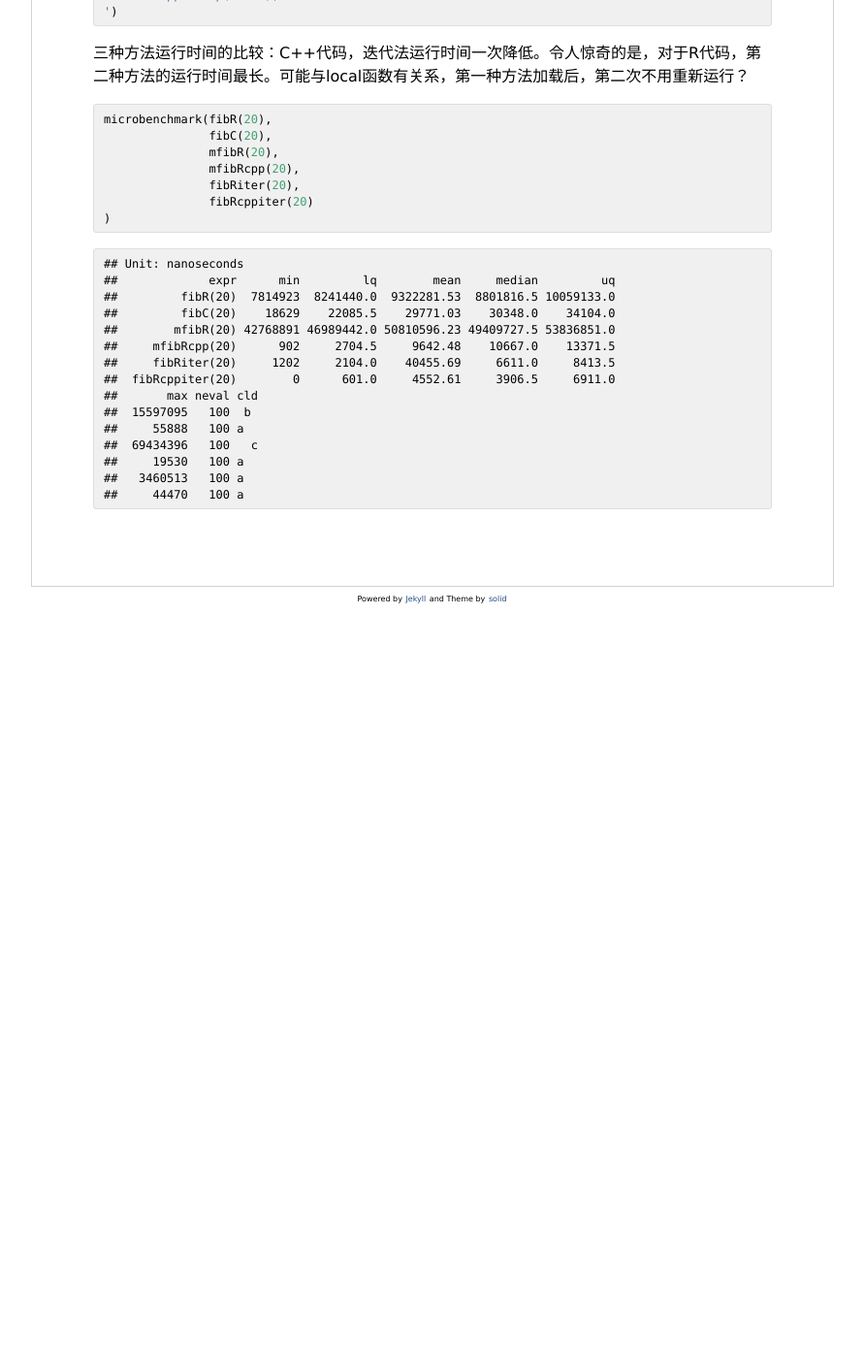
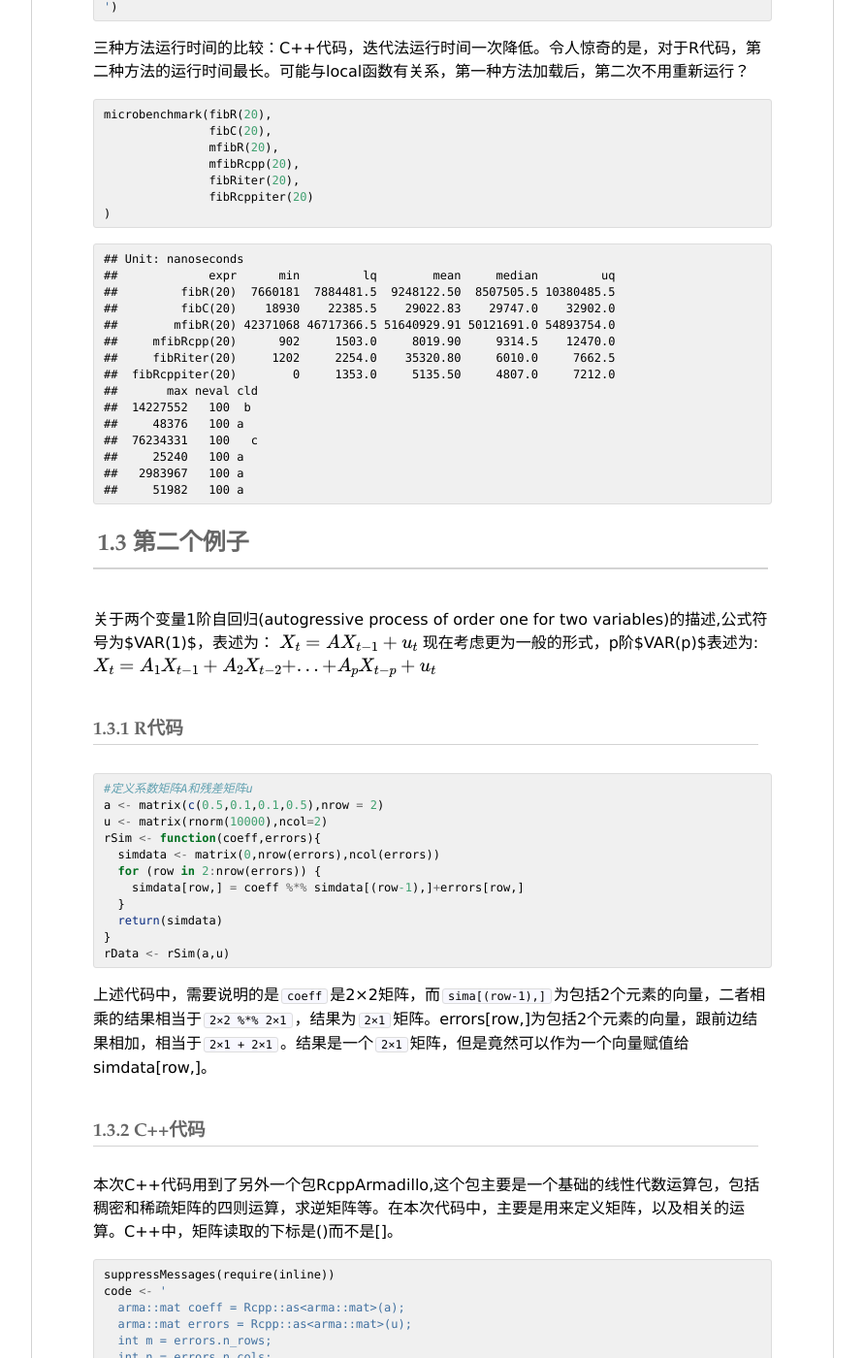
Before and after one commit to luansheng/luansheng.github.io, a Jekyll site: the page built from images/2017-06-07-Rcpp-Chapter1-Notes.md, in a window 1280 px wide and 1400 px high, scrolled down 6276 px. Shown: the whole window at 97% size, without its empty margins (194-1085 px from the left). Built offline with Jekyll 4.4.1, drawn with Linux system fonts in a browser that asks for light colours; our own code applies the rules of GitHub Pages for plain Markdown files; formulas are drawn with MathJax 3; before the commit the page ends 6906 px from its top, so only the background shows below that; some of the changed text lies outside the part shown.

Commit message:
finish Chapter1.Rmd

````diff
--- a/images/2017-06-07-Rcpp-Chapter1-Notes.md
+++ b/images/2017-06-07-Rcpp-Chapter1-Notes.md
@@ -1,8 +1,8 @@
-Rcpp读书笔记：第一章Rcpp简介
-================
+# Rcpp读书笔记：第一章Rcpp简介
 
-1.1 背景：从R到C++
-------------------
+
+
+## 1.1 背景：从R到C++
 
 R语言是从S语言进化来的，R和S语言近三十年来一直在进化。举例说明，R语言通过S3和S4类系统实现面向对象特性，也包括新的参考类(reference class)。这种进化，有时候让新手看起来更加复杂（perplexing），也会让中高级开发者感觉语言特性的不连续。巧合的是（Coincidentally），C++也存在同样的问题。
 
@@ -10,19 +10,19 @@
 
 下边是一个例子,数据来自美国黄石公园老忠实喷泉（Old Faithful Geyser）的喷发和等待时间。喷发时间的密度函数曲线见下图。
 
-``` r
+```r
 xx <- faithful$eruptions
 fit <- density(xx)
 plot(fit)
 ```
 
-![图1 老忠实泉喷发时间密度曲线](2017-06-07-Rcpp-Chapter1-Notes_files/figure-markdown_github/simpleR-1.png)
+![图1 老忠实泉喷发时间密度曲线](2017-06-07-Rcpp-Chapter1-Notes_files/figure-html/simpleR-1.png)
 
 语言完美的展示了R的面向对象特性，利用plot函数，可以直接对函数density的返回结果**fit**进行图形绘制。
 
 接下来展示的代码，说实话没怎么看懂。
 
-``` r
+```r
 xx <- faithful$eruptions
 fit1 <- density(xx)
 fit2 <- replicate(10000,
@@ -39,29 +39,28 @@
 lines(fit1)
 ```
 
-![图2 Bootstrap 置信区间](2017-06-07-Rcpp-Chapter1-Notes_files/figure-markdown_github/bootstrap-1.png)
+![图2 Bootstrap 置信区间](2017-06-07-Rcpp-Chapter1-Notes_files/figure-html/bootstrap-1.png)
 
-3-6行执行一个最小型的bootstrap抽样。replicate函数对第二个参数重复了10000次。 第二个参数是一个代码段，包含了2个命令。
+3-6行执行一个最小型的bootstrap抽样。replicate函数对第二个参数重复了10000次。
+第二个参数是一个代码段，包含了2个命令。
 
-``` r
+```r
 x <- sample(xx,replace=TRUE);
 ```
-
-第一个命令，主要是进行重复抽样，构建一个新的数据集，主要是次序不一样。 第二个命令密度函数。其他就看不下去了，应该要看一下bootstrap的原理才会明白。
+第一个命令，主要是进行重复抽样，构建一个新的数据集，主要是次序不一样。
+第二个命令密度函数。其他就看不下去了，应该要看一下bootstrap的原理才会明白。
 
 R内部执行的关键是它的核心解释器，扩展机制通过C语言执行。C语言的关键特性是可扩展性，通过外部库和外部模块完成。Rcpp的主要优势是，可以替代C，快速的写R的扩展。
 
-1.2 第一个例子
---------------
+## 1.2 第一个例子
 
 斐波那契（Fibonacci）数列，就是一个递归序列，从第三个数开始，是前两个数的和。公式为：
-*F*<sub>*n*</sub> = *F*<sub>*n* − 1</sub> + *F*<sub>*n* − 2</sub>
+$$F_{n}=F_{n-1}+F_{n-2}$$
 
 ### 1.2.1 Fibonacci的R版本
-
 计算函数可以定义为：
 
-``` r
+```r
 fibR <- function(n) {
   if(n==0) return(0)
   if(n==1) return(1)
@@ -71,11 +70,12 @@
 
 上述函数并没有进行优化，没有对输入值进行判断，也不是特别有效率。譬如输入5，那么会计算fibR(4)和fibR(3)，但是等到fibR(4)的时候，会计算fibR(3)和fibR(2),fibR(3)被计算了2次。
 
+
 ### 1.2.3 Fibonacci的C++版本
-
 令人惊喜的是，可以在Rcmd中调用Rcpp执行C++代码。通过在chunk头中定义`engine="Rcpp"`或者直接用`{Rcpp}`表示。
 
-``` cpp
+
+```cpp
 #include <Rcpp.h>
 using namespace Rcpp;
 
@@ -85,10 +85,10 @@
     return (fibC(x - 1)) + fibC(x - 2);
 }
 ```
+上述代码是在R中调用C++代码的一种形式。还有另外一种形式，说实话，没怎么看懂。
+对比一下这两个函数的性能，主要是通过**microbenchmark**包来进行。
 
-上述代码是在R中调用C++代码的一种形式。还有另外一种形式，说实话，没怎么看懂。 对比一下这两个函数的性能，主要是通过**microbenchmark**包来进行。
-
-``` r
+```r
 library(microbenchmark)
 microbenchmark(
   fibR(20),
@@ -96,21 +96,22 @@
 )
 ```
 
-    ## Unit: microseconds
-    ##      expr     min        lq      mean   median        uq      max neval
-    ##  fibR(20) 8088.05 8748.9335 9800.5846 9475.320 10210.119 16852.46   100
-    ##  fibC(20)   19.23   21.6345   38.5207   29.296    34.254   932.96   100
-    ##  cld
-    ##    b
-    ##   a
-
+```
+## Unit: microseconds
+##      expr      min       lq       mean   median        uq       max neval
+##  fibR(20) 7653.270 8063.111 8508.27239 8296.576 8788.5955 14321.299   100
+##  fibC(20)   18.629   19.231   32.69459   23.587   28.9955   835.007   100
+##  cld
+##    b
+##   a
+```
 从输出结果来看，fibR消耗的时间是fibC的1349 倍。利用Rcpp的性能提升非常大。
 
 ### 1.2.4 Fibonacii的原始调用C++版本
+难以理解的调用C++的一个写法，用到了Rcpp的两个关键函数*as*和*wrap*.其中as的作用是把SEXP类型的xs变量转换为
+C++需要的int类型。SEXP是S expression type的缩写，int是integer的缩写。相反，wrap的作用是把int类型的fib变量转换为R需要的SEXP类型。
 
-难以理解的调用C++的一个写法，用到了Rcpp的两个关键函数*as*和*wrap*.其中as的作用是把SEXP类型的xs变量转换为 C++需要的int类型。SEXP是S expression type的缩写，int是integer的缩写。相反，wrap的作用是把int类型的fib变量转换为R需要的SEXP类型。
-
-``` cpp
+```cpp
 int fibonacci(const int x) {
   if (x == 0) return(0);
   if (x == 1) return(1);
@@ -123,12 +124,11 @@
   return (Rcpp::wrap(fib));
 }
 ```
-
 接下来的工作，是要把这两个函数进行编译、链接成一个共享库（shared library)，目的是为了让R可以载入。这三步，事实上每一步都非常复杂，而且耗时费力。引入**inline**包，来简化完成这项工作。
 
 ### 1.2.5 Fibonacii的可理解和可执行版本
 
-``` r
+```r
 incltxt <- '
 int fibonacci(const int x) {
   if (x==0) return(0);
@@ -144,40 +144,40 @@
 return Rcpp::wrap(fibonacci(x));
 ')
 ```
-
 上面的代码，事实上主要是提供了两个参数：
 
--   第一个参数**incltxt**包括纯C++代码；
--   第二个参数是包括在函数cxxfunction内的body内容，主要是对接口的定义；
--   cxxfunction的主要目的，是对C++函数进行包装，定义为可以在R内运行；
-    -   XS定义为在R中运行时的输入参数,通过函数signature进一步定义和包装;
-    -   plugin 选择Rcpp来进行接口转换?不确定;
-    -   incl是C++函数体;
-    -   body定义如何转换;
+* 第一个参数**incltxt**包括纯C++代码；
+* 第二个参数是包括在函数cxxfunction内的body内容，主要是对接口的定义；
+* cxxfunction的主要目的，是对C++函数进行包装，定义为可以在R内运行；
+    * XS定义为在R中运行时的输入参数,通过函数signature进一步定义和包装;
+    * plugin 选择Rcpp来进行接口转换?不确定;
+    * incl是C++函数体;
+    * body定义如何转换;
 
 一旦完成上述定义，我们来比较一下三种函数的运行速度,fibR,fibC,fibRcpp。从下边的结果来看，fibC和fibRcpp优势非常明显。
 
-``` r
+```r
 microbenchmark(fibR(20),
                fibC(20),
                fibRcpp(20))
 ```
 
-    ## Unit: microseconds
-    ##         expr      min        lq       mean   median       uq       max
-    ##     fibR(20) 7971.167 8269.2335 8840.15943 8627.244 9286.925 11929.859
-    ##     fibC(20)   18.930   20.1320   25.57647   23.738   29.898    50.179
-    ##  fibRcpp(20)   30.047   32.1505   36.33337   35.756   38.460    95.851
-    ##  neval cld
-    ##    100   b
-    ##    100  a
-    ##    100  a
+```
+## Unit: microseconds
+##         expr      min        lq       mean   median        uq       max
+##     fibR(20) 7862.097 8345.2525 9419.28216 9261.535 10232.654 13403.063
+##     fibC(20)   18.930   21.7845   27.58067   25.541    32.001    50.480
+##  fibRcpp(20)   30.047   33.0525   37.58322   36.808    39.813    96.751
+##  neval cld
+##    100   b
+##    100  a
+##    100  a
+```
+### 1.2.6 fibonacii第二种解法R版本
+这种写法，用到local函数,实际上是local中的代码进行评估，但是local提供一种环境，这些代码中变量仅在这个环境中有效。
+计算fibonacii时，对每个数字的fibonacii值存储，下次用的时候直接调用。
 
-### 1.2.6 fibonacii第二种解法R版本
-
-这种写法，用到local函数,实际上是local中的代码进行评估，但是local提供一种环境，这些代码中变量仅在这个环境中有效。 计算fibonacii时，对每个数字的fibonacii值存储，下次用的时候直接调用。
-
-``` r
+```r
 mfibR <- local({
   memo <- c(1,1,rep(NA,1000))
   f <- function(x){
@@ -194,10 +194,9 @@
 ```
 
 ### 1.2.7 fibonacii第二种写法C++版本
-
 通过1.2.5 的方法，定义如下:
 
-``` r
+```r
 mincltxt <- '
 #include <algorithm> //具体的用途？
 #include <vector>
@@ -239,39 +238,42 @@
 ')
 ```
 
+
 第一次接触C++**类的概念**，类Fib包括三个元素
 
--   constructor 构建器或称构建函数，初始化前调用，主要用途是对数组memo进行赋值
--   一个公开的成员函数，用来实现Fibonacci计算
--   一个私有向量memo
+* constructor 构建器或称构建函数，初始化前调用，主要用途是对数组memo进行赋值
+* 一个公开的成员函数，用来实现Fibonacci计算
+* 一个私有向量memo
 
 貌似必须遵循先公开有私有的顺序？一些特别需要注意的地方：
 
--   类的定义最后一个大括号后边要加;
--   私有向量，类型的定义，类型要用&lt;&gt;表示。
--   而在代码中，(int) memo.size() 又是用括号表示？
+* 类的定义最后一个大括号后边要加;
+* 私有向量，类型的定义，类型要用<>表示。
+* 而在代码中，(int) memo.size() 又是用括号表示？
 
 对定义的c++类，在R中进行包装和输出。
 
 比较一下mfibR和mfibRcpp两种方法的效率。
 
-``` r
+```r
 microbenchmark(mfibR(20),mfibRcpp(20))
 ```
 
-    ## Unit: nanoseconds
-    ##          expr      min       lq        mean     median       uq       max
-    ##     mfibR(20) 42687163 47018738 51832722.90 48478120.5 54778074 147779528
-    ##  mfibRcpp(20)      902     1503     8693.02     3305.5    13822     94349
-    ##  neval cld
-    ##    100   b
-    ##    100  a
+```
+## Unit: nanoseconds
+##          expr      min         lq        mean   median       uq       max
+##     mfibR(20) 42551050 44732011.5 49213445.29 46749817 50606799 145317777
+##  mfibRcpp(20)      902     1352.5     8062.07     1954    13822     55888
+##  neval cld
+##    100   b
+##    100  a
+```
 
 从结果看，采用了新的算法，性能进一步提升，R程序的时间大约降低了50%，而C++程序的时间直接下降了一个数量级。注意运行时间，第一种算法单位是microseconds，百万分一秒，而第二种算法是nanoseconds，十亿分之一秒。前者是后者的1万倍。
 
 ### 1.2.8 第三种方法（迭代法)
 
-``` r
+```r
 fibRiter <- function(n) {
   first = 0
   second = 1
@@ -301,7 +303,7 @@
 
 三种方法运行时间的比较：C++代码，迭代法运行时间一次降低。令人惊奇的是，对于R代码，第二种方法的运行时间最长。可能与local函数有关系，第一种方法加载后，第二次不用重新运行？
 
-``` r
+```r
 microbenchmark(fibR(20),
                fibC(20),
                mfibR(20),
@@ -311,18 +313,83 @@
 )
 ```
 
-    ## Unit: nanoseconds
-    ##             expr      min         lq        mean     median         uq
-    ##         fibR(20)  7814923  8241440.0  9322281.53  8801816.5 10059133.0
-    ##         fibC(20)    18629    22085.5    29771.03    30348.0    34104.0
-    ##        mfibR(20) 42768891 46989442.0 50810596.23 49409727.5 53836851.0
-    ##     mfibRcpp(20)      902     2704.5     9642.48    10667.0    13371.5
-    ##     fibRiter(20)     1202     2104.0    40455.69     6611.0     8413.5
-    ##  fibRcppiter(20)        0      601.0     4552.61     3906.5     6911.0
-    ##       max neval cld
-    ##  15597095   100  b
-    ##     55888   100 a
-    ##  69434396   100   c
-    ##     19530   100 a
-    ##   3460513   100 a
-    ##     44470   100 a
+```
+## Unit: nanoseconds
+##             expr      min         lq        mean     median         uq
+##         fibR(20)  7660181  7884481.5  9248122.50  8507505.5 10380485.5
+##         fibC(20)    18930    22385.5    29022.83    29747.0    32902.0
+##        mfibR(20) 42371068 46717366.5 51640929.91 50121691.0 54893754.0
+##     mfibRcpp(20)      902     1503.0     8019.90     9314.5    12470.0
+##     fibRiter(20)     1202     2254.0    35320.80     6010.0     7662.5
+##  fibRcppiter(20)        0     1353.0     5135.50     4807.0     7212.0
+##       max neval cld
+##  14227552   100  b
+##     48376   100 a
+##  76234331   100   c
+##     25240   100 a
+##   2983967   100 a
+##     51982   100 a
+```
+## 1.3 第二个例子
+关于两个变量1阶自回归(autogressive process of order one for two variables)的描述,公式符号为$VAR(1)$，表述为：
+$$X_{t}=AX_{t-1}+u_{t}$$
+现在考虑更为一般的形式，p阶$VAR(p)$表述为:
+$$X_{t}=A_{1}X_{t-1}+A_{2}X_{t-2}+...+A_{p}X_{t-p}+u_{t}$$
+
+### 1.3.1 R代码
+
+```r
+#定义系数矩阵A和残差矩阵u
+a <- matrix(c(0.5,0.1,0.1,0.5),nrow = 2)
+u <- matrix(rnorm(10000),ncol=2)
+rSim <- function(coeff,errors){
+  simdata <- matrix(0,nrow(errors),ncol(errors))
+  for (row in 2:nrow(errors)) {
+    simdata[row,] = coeff %*% simdata[(row-1),]+errors[row,]
+  }
+  return(simdata)
+}
+rData <- rSim(a,u)
+```
+
+上述代码中，需要说明的是`coeff`是2×2矩阵，而`sima[(row-1),]`为包括2个元素的向量，二者相乘的结果相当于`2×2 %*% 2×1`，结果为`2×1`矩阵。errors[row,]为包括2个元素的向量，跟前边结果相加，相当于`2×1 + 2×1`。结果是一个`2×1`矩阵，但是竟然可以作为一个向量赋值给simdata[row,]。
+
+### 1.3.2 C++代码
+
+本次C++代码用到了另外一个包RcppArmadillo,这个包主要是一个基础的线性代数运算包，包括稠密和稀疏矩阵的四则运算，求逆矩阵等。在本次代码中，主要是用来定义矩阵，以及相关的运算。C++中，矩阵读取的下标是()而不是[]。
+
+
+```r
+suppressMessages(require(inline))
+code <- '
+  arma::mat coeff = Rcpp::as<arma::mat>(a);
+  arma::mat errors = Rcpp::as<arma::mat>(u);
+  int m = errors.n_rows;
+  int n = errors.n_cols;
+  arma::mat simdata(m,n);
+  simdata.row(0) = arma::zeros<arma::mat>(1,n);
+  for (int row=1; row<m; row++) {
+    simdata.row(row) = simdata.row(row-1)*trans(coeff)+errors.row(row);
+
+  }
+  return Rcpp::wrap(simdata);
+'
+
+##创建编译函数
+rcppSim <- cxxfunction(signature(a="numeric",u="numeric"),
+                       body=code,
+                       plugin="RcppArmadillo")
+rcppData <- rcppSim(a,u)
+stopifnot(all.equal(rData, rcppData))
+```
+对于`simdata.row(0) = arma::zeros<arma::mat>(1,n);`不是很理解。
+
+### 1.3.3 性能比较
+
+```r
+boxplot(microbenchmark::microbenchmark(rSim(a,u),rcppSim(a,u)))
+```
+
+![](2017-06-07-Rcpp-Chapter1-Notes_files/figure-html/unnamed-chunk-15-1.png)<!-- -->
+
+rcppSim比rSim大约快了80倍左右。
````
Also changed, not shown: images/2017-06-07-Rcpp-Chapter1-Notes.Rmd (+62 -1 lines), images/2017-06-07-Rcpp-Chapter1-Notes_files/figure-html/bootstrap-1.png (added).
